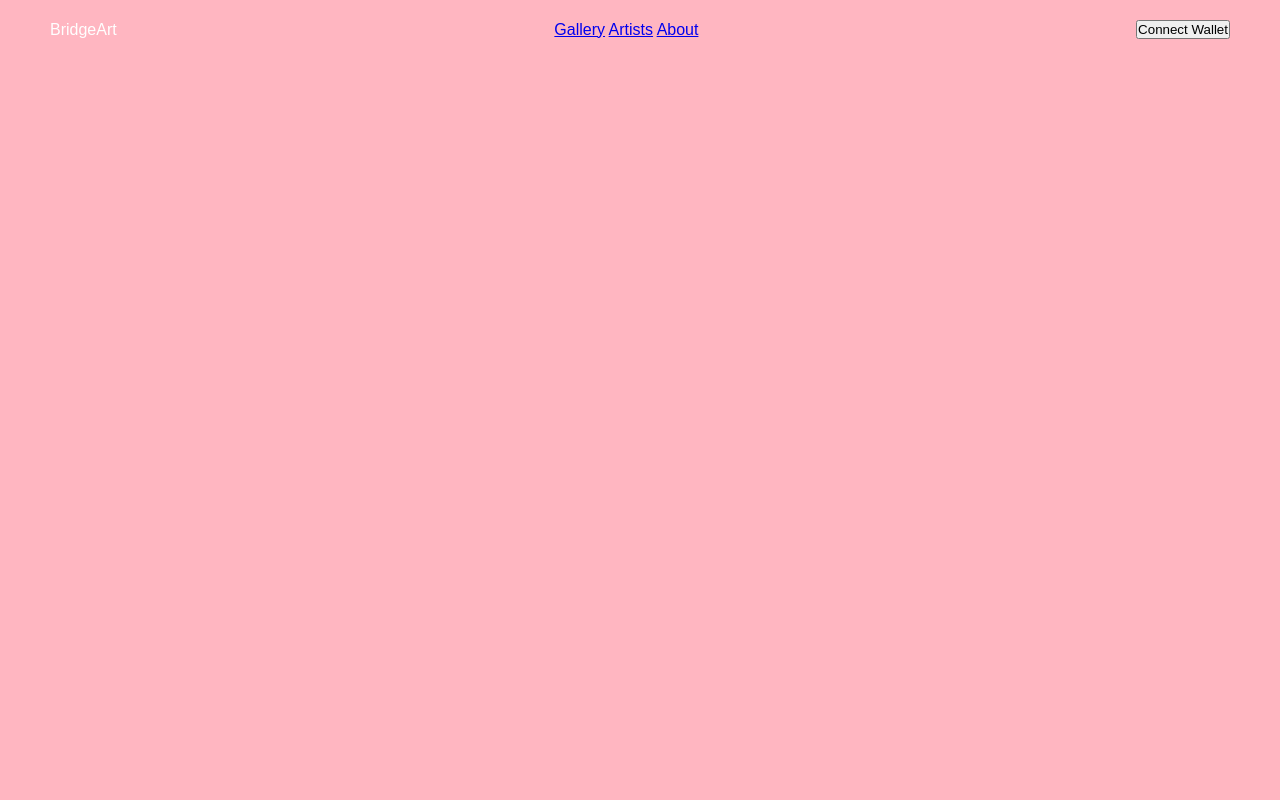
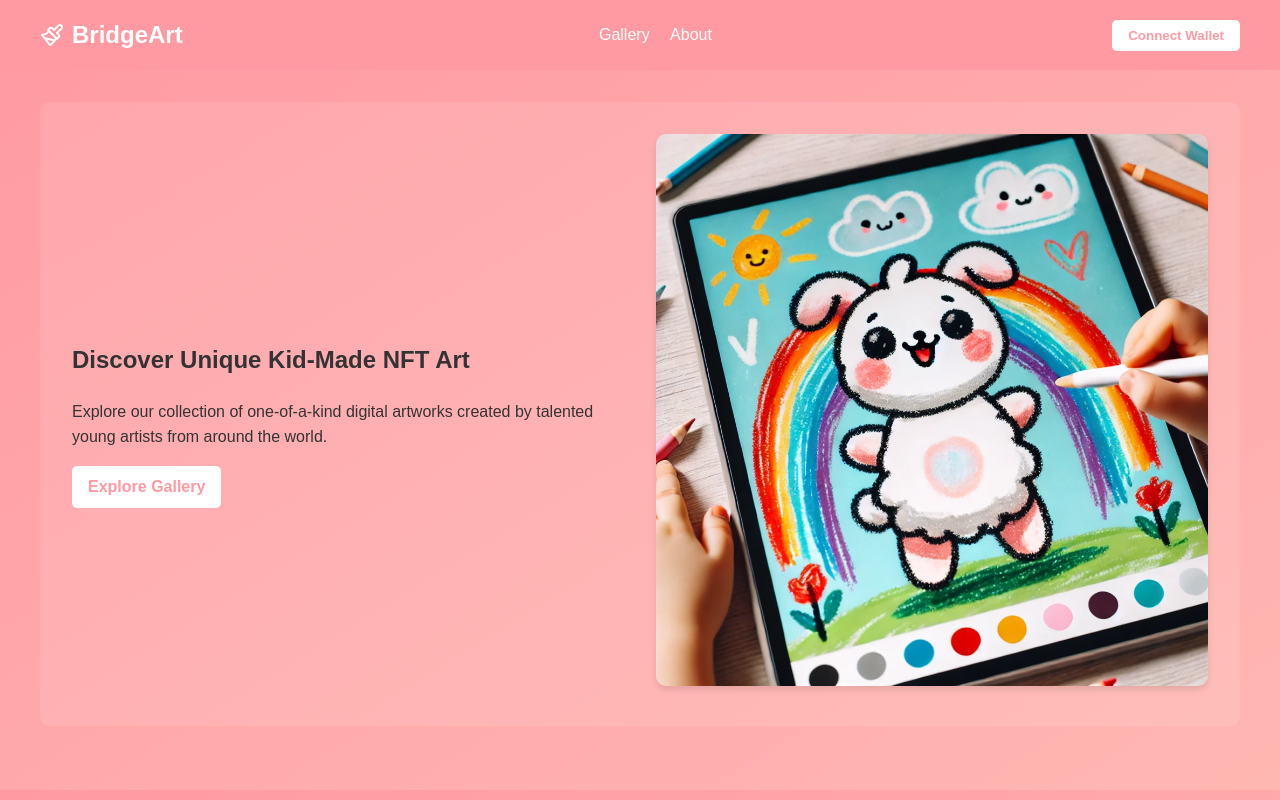
Before and after one commit to cpscott1/bridgeart, a plain HTML site: page index.html in a window 1280 px wide. Drawn offline with Linux system fonts and the light colour scheme.

Commit message:
added gitignore and tweaked hero header section

```diff
--- a/index.html
+++ b/index.html
@@ -3,21 +3,39 @@
 <head>
     <meta charset="UTF-8">
     <meta name="viewport" content="width=device-width, initial-scale=1.0">
-    <title>BridgeArt</title>
+    <title>BridgeArt NFT Gallery</title>
     <link rel="stylesheet" href="styles.css">
-      <link href="https://fonts.googleapis.com/css2?family=Cabin:wght@400;700&display=swap" rel="stylesheet">
 </head>
 <body>
     <header>
-        <div class="logo">
-            <span>BridgeArt</span>
-        </div>
         <nav>
-            <a href="#">Gallery</a>
-            <a href="#">Artists</a>
-            <a href="#">About</a>
+            <a href="#" class="logo">
+                <svg xmlns="http://www.w3.org/2000/svg" width="24" height="24" viewBox="0 0 24 24" fill="none" stroke="currentColor" stroke-width="2" stroke-linecap="round" stroke-linejoin="round">
+                    <path d="M18.37 2.63 14 7l-1.59-1.59a2 2 0 0 0-2.82 0L8 7l9 9 1.59-1.59a2 2 0 0 0 0-2.82L17 10l4.37-4.37a2.12 2.12 0 1 0-3-3Z" />
+                    <path d="M9 8c-2 3-4 3.5-7 4l8 10c2-1 6-5 6-7" />
+                    <path d="M14.5 17.5 4.5 15" />
+                </svg>
+                BridgeArt
+            </a>
+            <div class="nav-links">
+                <a href="#gallery">Gallery</a>
+                <a href="#about">About</a>
+            </div>
+            <button class="btn">Connect Wallet</button>
         </nav>
-        <button class="connect-wallet">Connect Wallet</button>
     </header>
-  </body>
+
+    <main class="main-content">
+        <section class="hero">
+            <div class="hero-text">
+                <h1>Discover Unique Kid-Made NFT Art</h1>
+                <p>Explore our collection of one-of-a-kind digital artworks created by talented young artists from around the world.</p>
+                <a href="#" class="btn">Explore Gallery</a>
+            </div>
+            <div class="hero-image">
+                <img src="/hero-kids.png" alt="Featured NFT Artwork">
+            </div>
+        </section>
+    </main>
+</body>
 </html>
--- a/styles.css
+++ b/styles.css
@@ -1,18 +1,90 @@
-* {
+body {
+    font-family: Arial, sans-serif;
     margin: 0;
     padding: 0;
-    box-sizing: border-box;
-    font-family: Arial, sans-serif;
+    background: linear-gradient(to bottom right, #FF9AA2, #FFB7B2);
+    color: #333;
+    line-height: 1.6;
 }
-
-body {
-    background-color: #FFB6C1;
-    color: #fff;
+header {
+    background-color: #FF9AA2;
+    padding: 1rem;
+    color: white;
 }
-
-header {
+nav {
     display: flex;
     justify-content: space-between;
     align-items: center;
-    padding: 20px 50px;
+    max-width: 1200px;
+    margin: 0 auto;
 }
+.logo {
+    font-size: 1.5rem;
+    font-weight: bold;
+    display: flex;
+    align-items: center;
+    gap: 0.5rem;
+    color: white;
+    text-decoration: none;
+}
+.nav-links a {
+    color: white;
+    text-decoration: none;
+    margin-left: 1rem;
+    transition: color 0.3s ease;
+}
+.nav-links a:hover {
+    color: #FFD1DC;
+}
+.main-content {
+    max-width: 1200px;
+    margin: 0 auto;
+    padding: 2rem;
+}
+.hero {
+    display: flex;
+    justify-content: space-between;
+    align-items: center;
+    margin-bottom: 2rem;
+    background-color: rgba(255, 255, 255, 0.1);
+    border-radius: 10px;
+    padding: 2rem;
+}
+.hero-text {
+    flex: 1;
+    padding-right: 2rem;
+}
+.hero-image {
+    flex: 1;
+}
+.hero-image img {
+    max-width: 100%;
+    border-radius: 10px;
+    box-shadow: 0 4px 6px rgba(0, 0, 0, 0.1);
+}
+.btn {
+    background-color: white;
+    color: #FF9AA2;
+    padding: 0.5rem 1rem;
+    border: none;
+    border-radius: 5px;
+    cursor: pointer;
+    text-decoration: none;
+    display: inline-block;
+    font-weight: bold;
+    transition: background-color 0.3s ease, color 0.3s ease;
+}
+.btn:hover {
+    background-color: #FFD1DC;
+    color: white;
+}
+@media (max-width: 768px) {
+    .hero {
+        flex-direction: column;
+    }
+    .hero-text, .hero-image {
+        width: 100%;
+        padding-right: 0;
+        margin-bottom: 1rem;
+    }
+}
```
Also changed, not shown: hero-kids.png (added), 1 other file.
